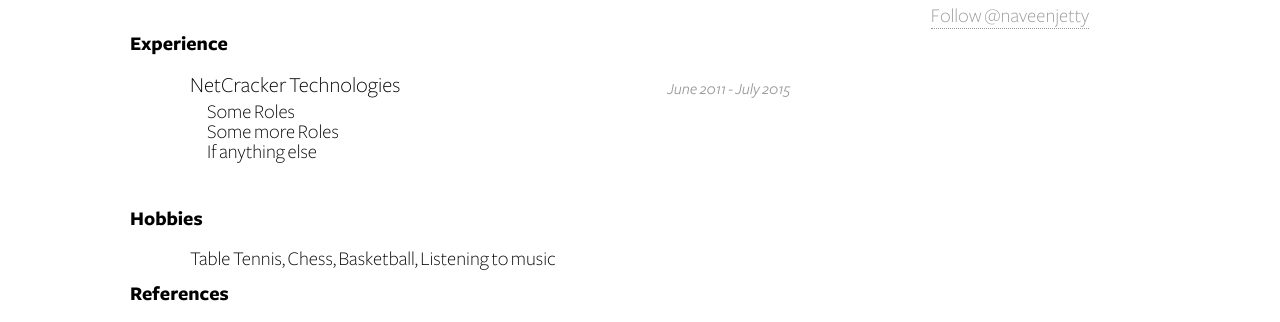
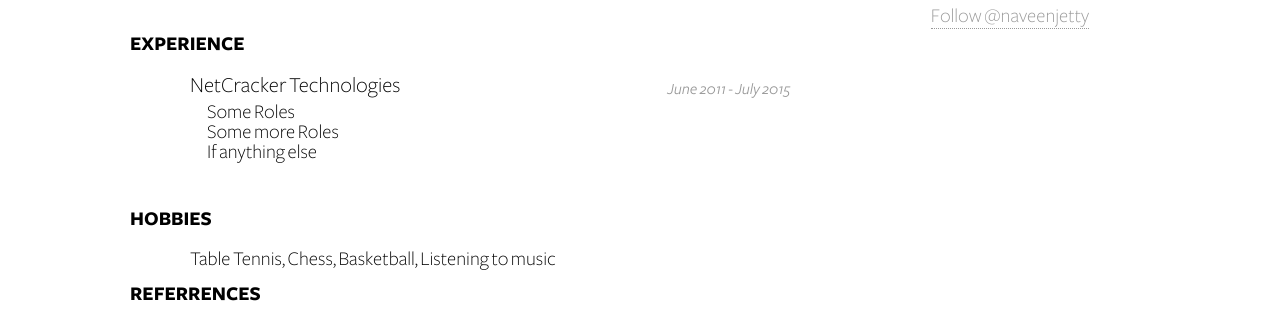
Before and after one commit to njetty/njetty.github.io, a plain HTML site: page about-me/index.html in a window 1280 px wide. Shown: the part 627-949 px from the top of the page. Drawn offline with Linux system fonts and the light colour scheme.

Commit message:
Cosmetic Changes

```diff
--- a/about-me/index.html
+++ b/about-me/index.html
@@ -79,7 +79,7 @@
 
             <dd class="clear"></dd>
 
-            <dt>Experience</dt>
+            <dt>EXPERIENCE</dt>
             <dd>
                 <br/>
                 <h2>NetCracker Technologies <span>June 2011 - July 2015</span></h2>
@@ -92,13 +92,13 @@
 
             <dd class="clear"></dd>
 
-            <dt>Hobbies</dt>
+            <dt>HOBBIES</dt>
             <br/>
             <dd>Table Tennis, Chess, Basketball, Listening to music</dd>
 
             <dd class="clear"></dd>
 
-            <dt>References</dt>
+            <dt>REFERRENCES</dt>
             <br/>
             <dd>Available on request</dd>
 
```
